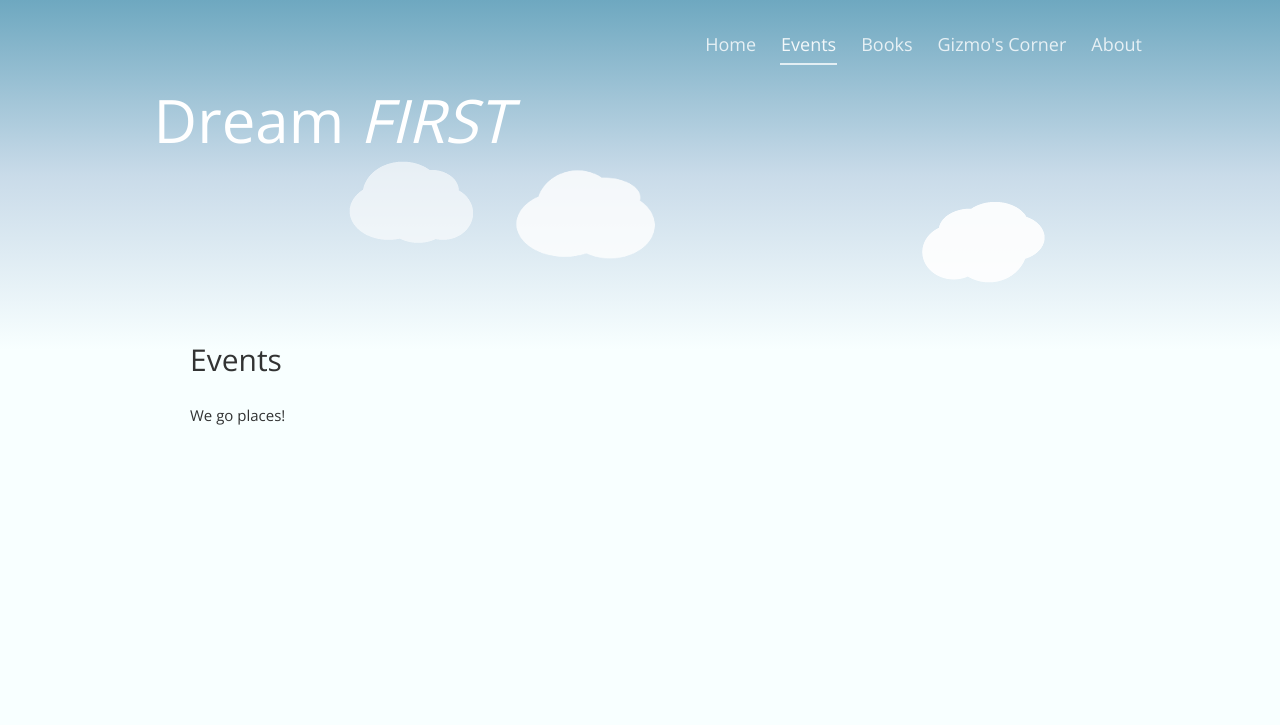
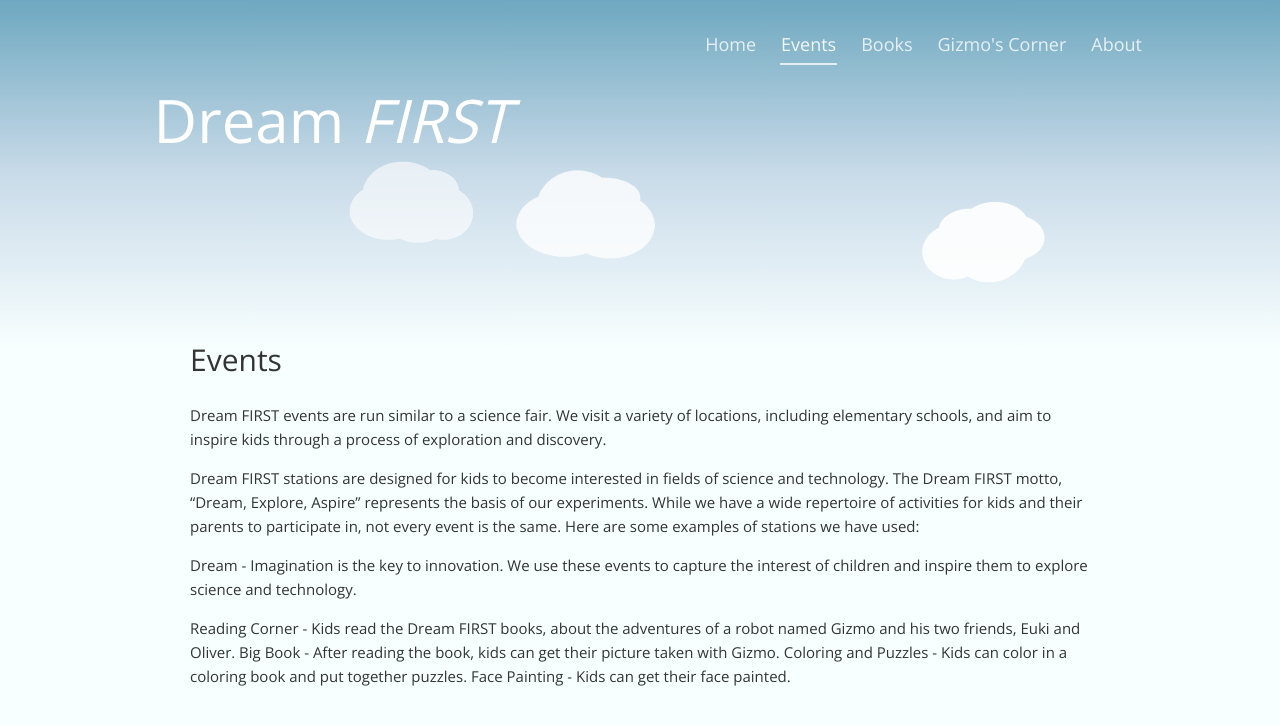
Before and after one commit to DreamFIRST/dreamfirst.github.io, a Jekyll site: the page built from events/index.md, in a window 1280 px wide. Shown: the top 725 px of the page. Built offline with Jekyll 4.4.1, drawn with Linux system fonts in a browser that asks for light colours; nearby versions of some CDN libraries.

Commit message:
events from old page

```diff
--- a/events/index.md
+++ b/events/index.md
@@ -2,6 +2,17 @@
 layout: default
 title: Events
 navigation_name: events
+published: true
 ---
+
 ## Events
-We go places!
+Dream FIRST events are run similar to a science fair. We visit a variety of locations, including elementary schools, and aim to inspire kids through a process of exploration and discovery.
+
+Dream FIRST stations are designed for kids to become interested in fields of science and technology. The Dream FIRST motto, "Dream, Explore, Aspire" represents the basis of our experiments. While we have a wide repertoire of activities for kids and their parents to participate in, not every event is the same. Here are some examples of stations we have used:
+
+Dream - Imagination is the key to innovation. We use these events to capture the interest of children and inspire them to explore science and technology.
+
+Reading Corner - Kids read the Dream FIRST books, about the adventures of a robot named Gizmo and his two friends, Euki and Oliver.
+Big Book - After reading the book, kids can get their picture taken with Gizmo.
+Coloring and Puzzles - Kids can color in a coloring book and put together puzzles.
+Face Painting - Kids can get their face painted.
```
